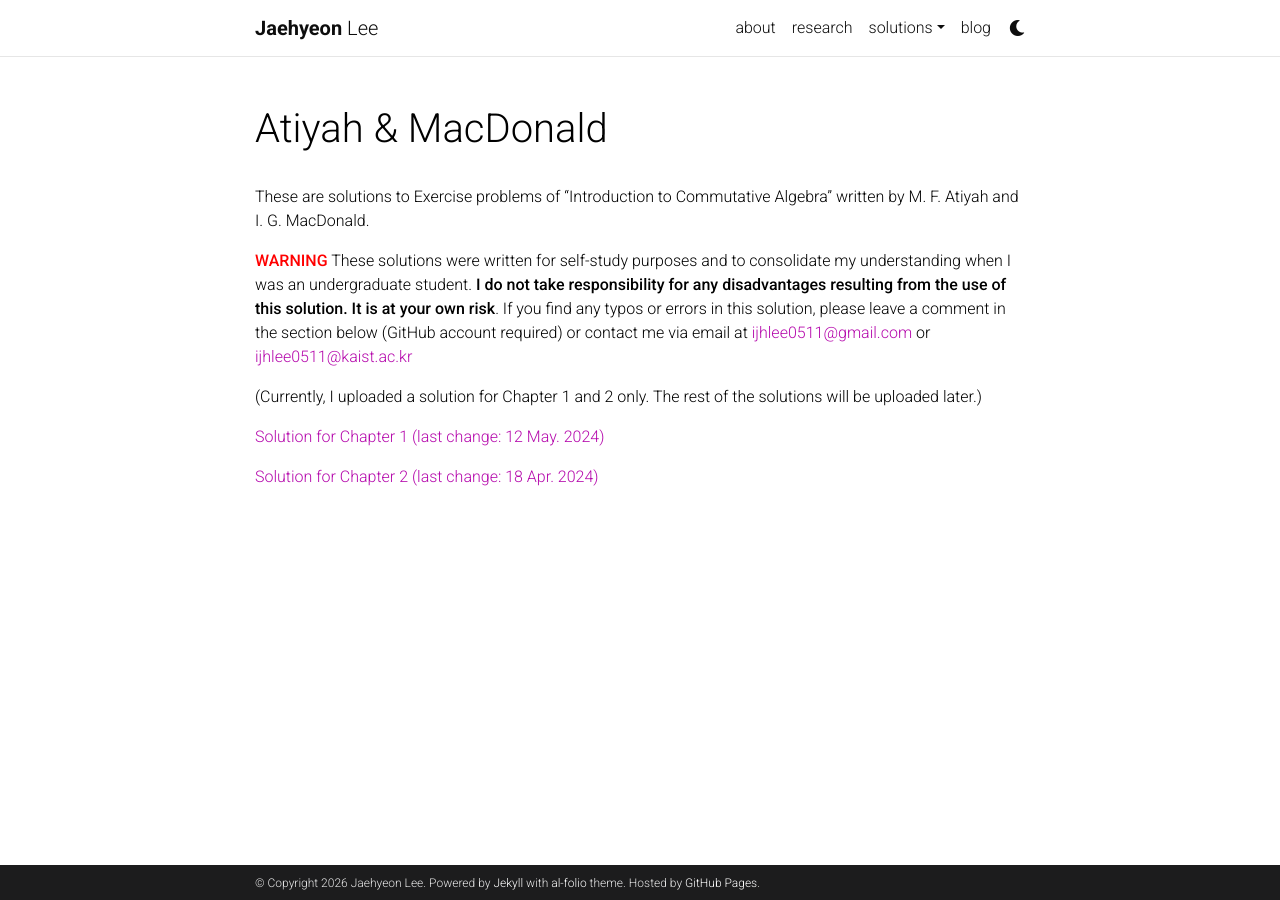
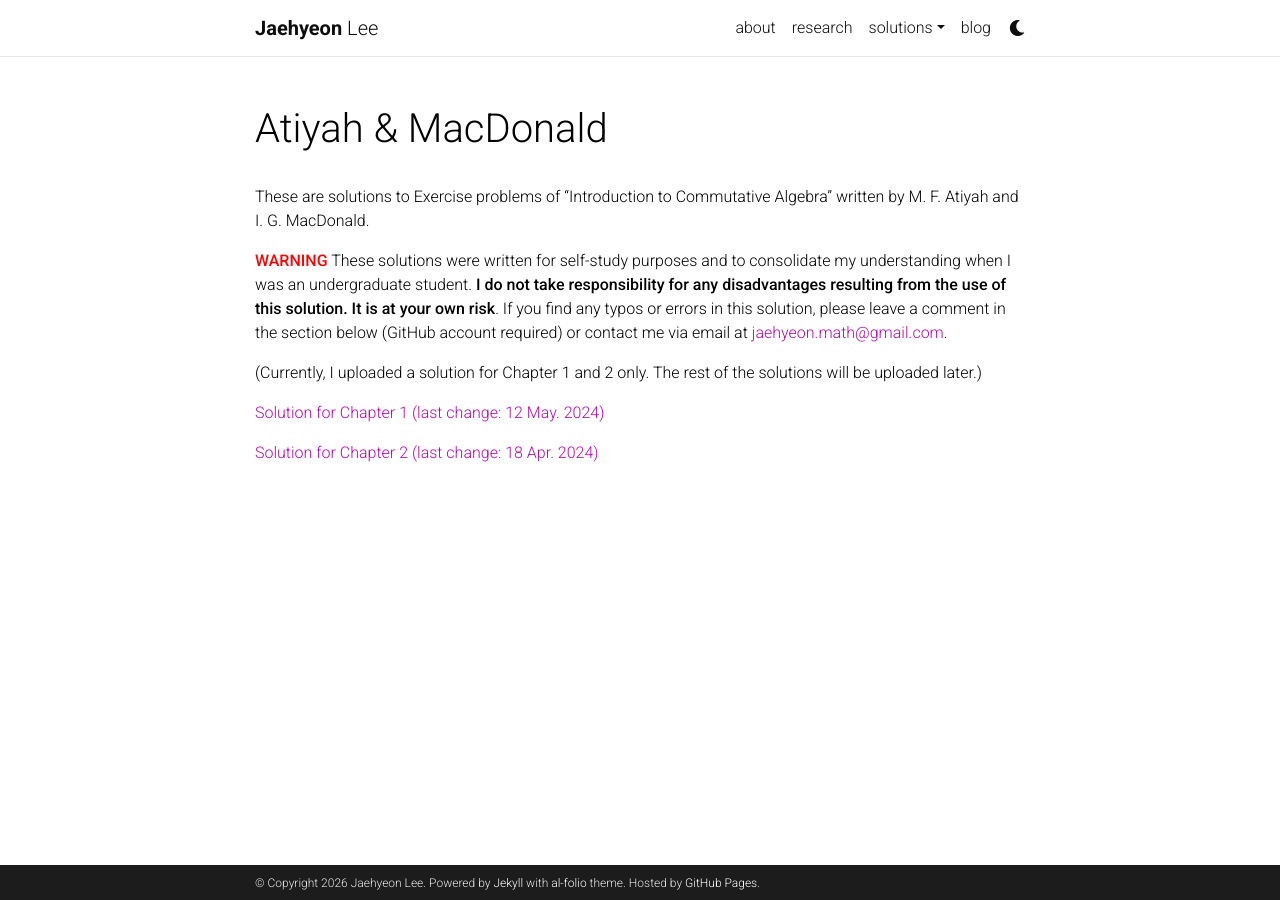
Before and after one commit to ijhlee0511/ijhlee0511.github.io, a Jekyll site: the page built from _pages/AtiyahMcdonald.md, in a window 1280 px wide. Built offline with Jekyll 4.4.1, drawn with Linux system fonts in a browser that asks for light colours; some web fonts are replaced; comment, search, counter and statistics services are not loaded; a style sheet for code colours, icons or effects is not loaded.

Commit message:
Update AtiyahMcdonald.md

```diff
--- a/_pages/AtiyahMcdonald.md
+++ b/_pages/AtiyahMcdonald.md
@@ -9,7 +9,7 @@ These are solutions to Exercise problems of “Introduction to Commutative Algeb
 
 **<span style="color:red">WARNING</span>** These solutions were written for self-study purposes and to consolidate my understanding when I was an undergraduate student. **I do not take responsibility for any disadvantages resulting from the use of this solution. It is at your own risk**.
 If you find any typos or errors in this solution, please leave a comment in the section below (GitHub account required)
-or contact me via email at [ijhlee0511@gmail.com](mailto:ijhlee0511@gmail.com) or [ijhlee0511@kaist.ac.kr](mailto:ijhlee0511@kaist.ac.kr)
+or contact me via email at [jaehyeon.math@gmail.com](jaehyeon.math@gmail.com).
 
 (Currently, I uploaded a solution for Chapter 1 and 2 only. The rest of the solutions will be uploaded later.)
 
```
